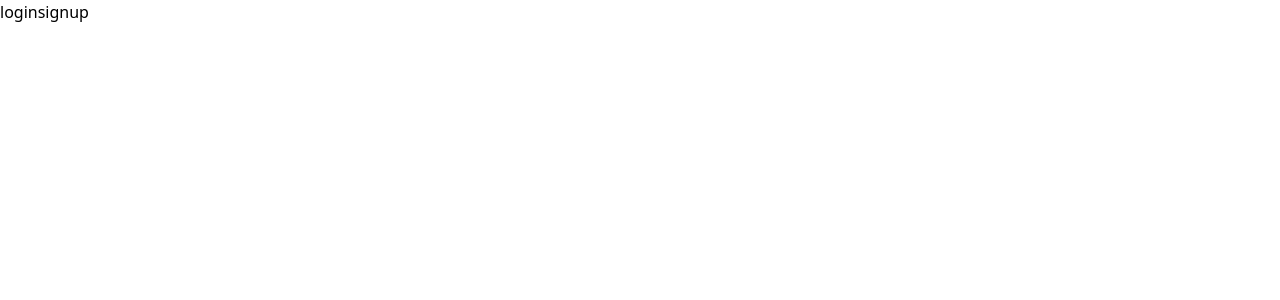
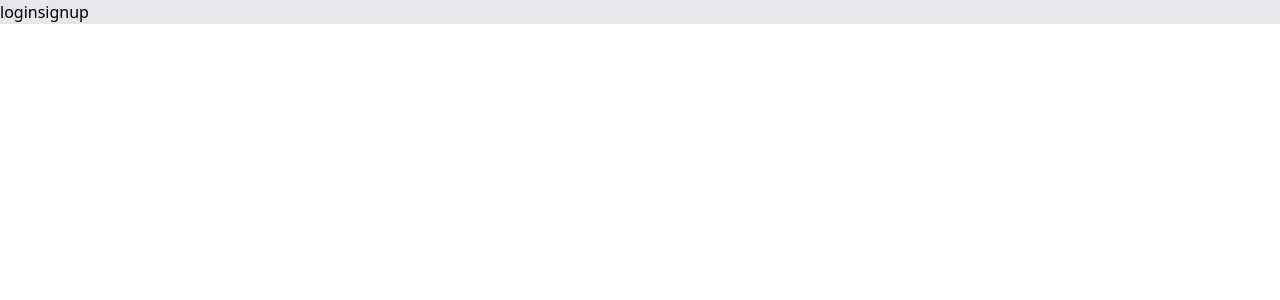
Before and after one commit to prateek-sagar/vidyoatma-v1-frontend, a React (Vite) app: page / in a window 1280 px wide. Shown: the top 300 px of the page. Built offline with nearby package versions, Linux system fonts and the light colour scheme.

Commit message:
aadding back ground grya

```diff
--- a/src/pages/Home.jsx
+++ b/src/pages/Home.jsx
@@ -3,7 +3,7 @@ import { Link } from "react-router-dom";
 
 function Home() {
   return (
-    <div>
+    <div className="bg-gray-200">
       <Link to="/login">login</Link>
       <Link to="/signup">signup</Link>
     </div>
```
